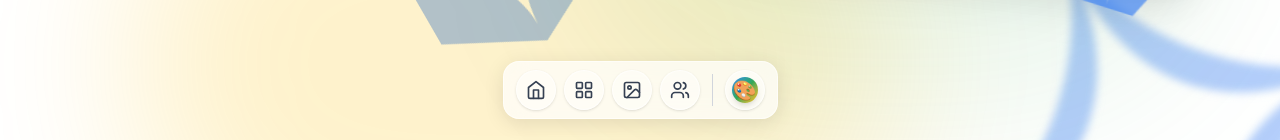
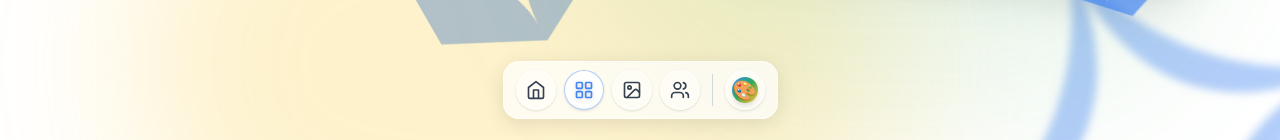
Before and after one commit to iqbalgsr46/Web-Proker-KKN-UBP-2026, a Next.js app: page /kategori in a window 1280 px wide. Shown: the part 657-797 px from the top of the page. Built offline with nearby package versions, Linux system fonts and the light colour scheme.

Commit message:
feat(navbar): add active styling state to highlight the currently visited menu item

```diff
--- a/src/components/shared/Navbar.tsx
+++ b/src/components/shared/Navbar.tsx
@@ -38,21 +38,27 @@ export function Navbar() {
     <div className="fixed bottom-6 left-0 right-0 z-[100] flex justify-center w-full pointer-events-none px-4">
       <div className="pointer-events-auto">
         <Dock direction="middle">
-          {NAV_ITEMS.map((item) => (
-            <DockIcon key={item.label}>
+          {NAV_ITEMS.map((item) => {
+            const isActive = item.href === "/" ? pathname === "/" : pathname.startsWith(item.href);
+            return (
+              <DockIcon
+                key={item.label}
+                className={isActive ? "bg-white/90 border-google-blue/40 shadow-sm" : ""}
+              >
                 <Link
                   href={item.href}
                   prefetch={true}
                   aria-label={item.label}
                   className="w-full h-full flex items-center justify-center relative group active:scale-90 transition-transform duration-200"
                 >
-                <item.icon className="w-5 h-5 text-gray-700 lg:group-hover:text-google-blue transition-colors duration-200" />
+                  <item.icon className={`w-5 h-5 transition-colors duration-200 ${isActive ? "text-google-blue drop-shadow-sm" : "text-gray-700 lg:group-hover:text-google-blue"}`} />
                   <span className="absolute -top-10 left-1/2 -translate-x-1/2 opacity-0 lg:group-hover:opacity-100 transition-opacity duration-200 bg-gray-900 text-white text-xs font-semibold px-2.5 py-1 rounded-md pointer-events-none whitespace-nowrap shadow-md">
                     {item.label}
                   </span>
                 </Link>
               </DockIcon>
-          ))}
+            );
+          })}
           <div className="w-px h-8 bg-gray-300 mx-1" />
           <DockIcon>
             <Link
```
Lines whose indentation alone changed are shown as unchanged.
